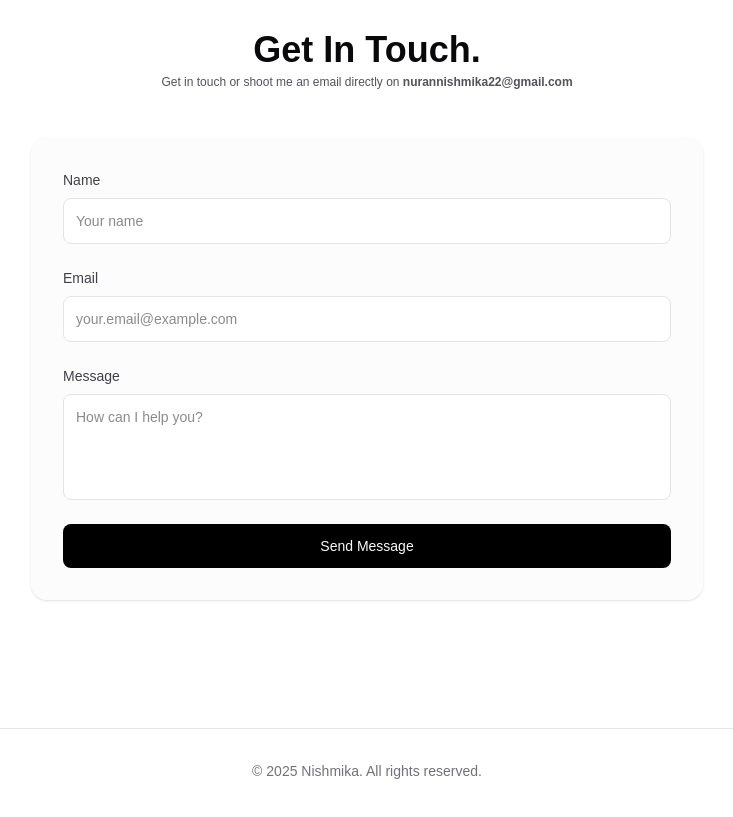
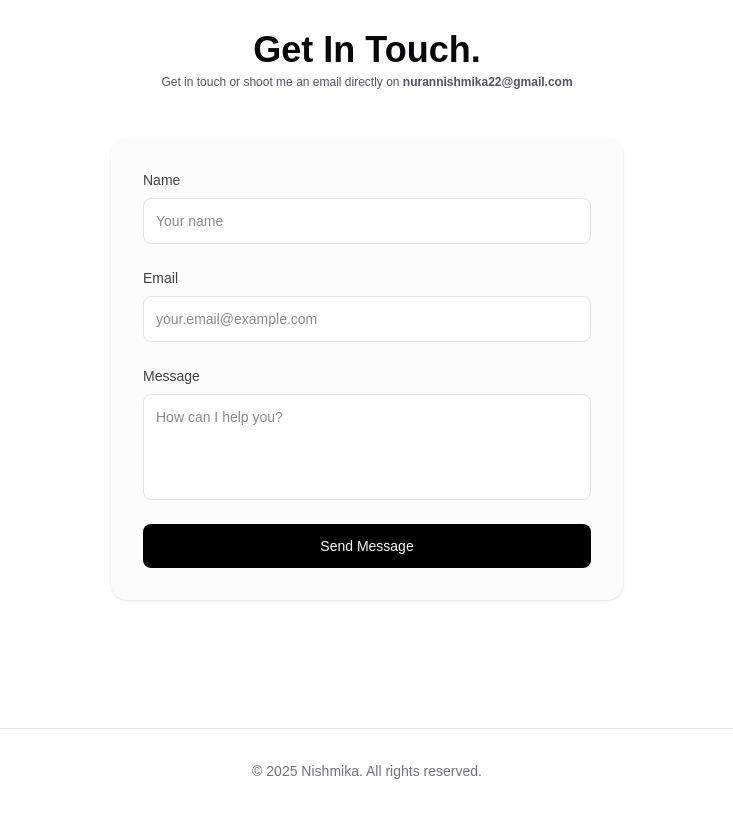
Before and after one commit to nishmikaeka/portfolio, a Next.js app: page / in a window 1280 px wide. Shown: the part 3220-4037 px from the top of the page, without its empty margins (273-1006 px from the left). Built offline with nearby package versions, Linux system fonts and the light colour scheme.

Commit message:
changed the width of the contact container

```diff
--- a/src/components/sections/Contact.tsx
+++ b/src/components/sections/Contact.tsx
@@ -103,7 +103,7 @@ export function Contact() {
                 </p>
             </motion.div>
 
-            <div className="flex w-full max-w-2xl flex-col gap-12">
+            <div className="flex w-full max-w-lg  flex-col gap-12">
                 <motion.form
                     initial={{ opacity: 0, x: 20 }}
                     whileInView={{ opacity: 1, x: 0 }}
```
